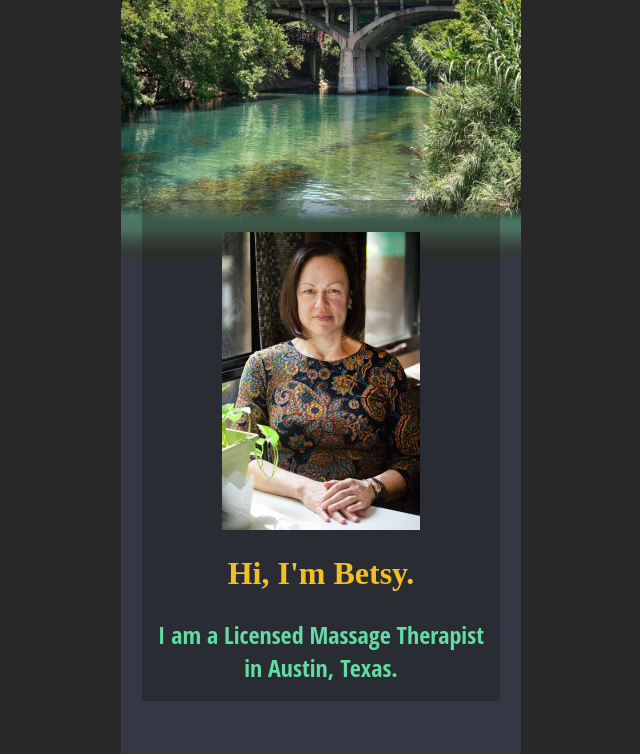
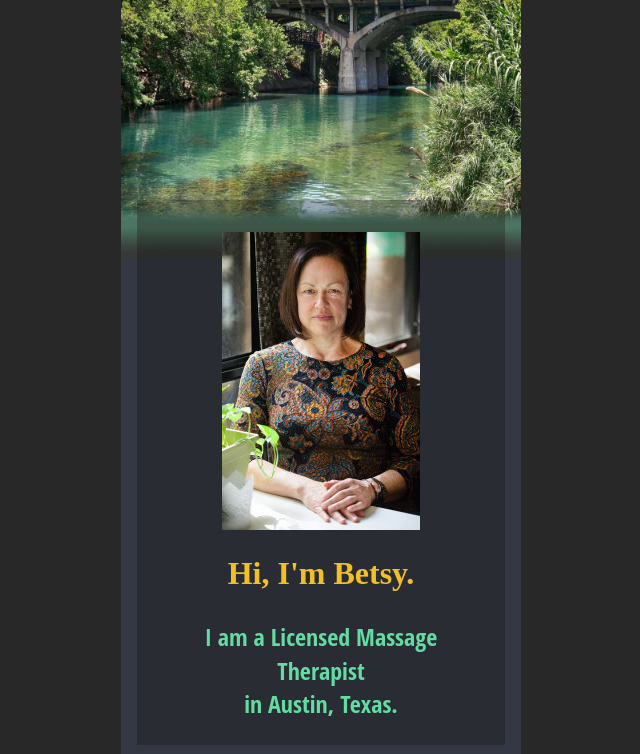
Before and after one commit to haileypate/your-intelligent-body, a plain HTML site: page index.html in a window 1280 px wide. Shown: the top 754 px of the page, without its empty margins (319-959 px from the left). Drawn offline with nearby package versions, Linux system fonts and the light colour scheme; a web font is replaced by a local one.

Commit message:
add some padding

```diff
--- a/css/p8.css
+++ b/css/p8.css
@@ -82,7 +82,9 @@ article {
 
 #hi header .wrapper p {
   font-size: 1.5rem;
-  margin: 0 auto;
+  /* margin: 0 auto; */
+  padding-left: 1rem;
+  padding-right: 1rem;
 }
 
 #hi #intro {
```
